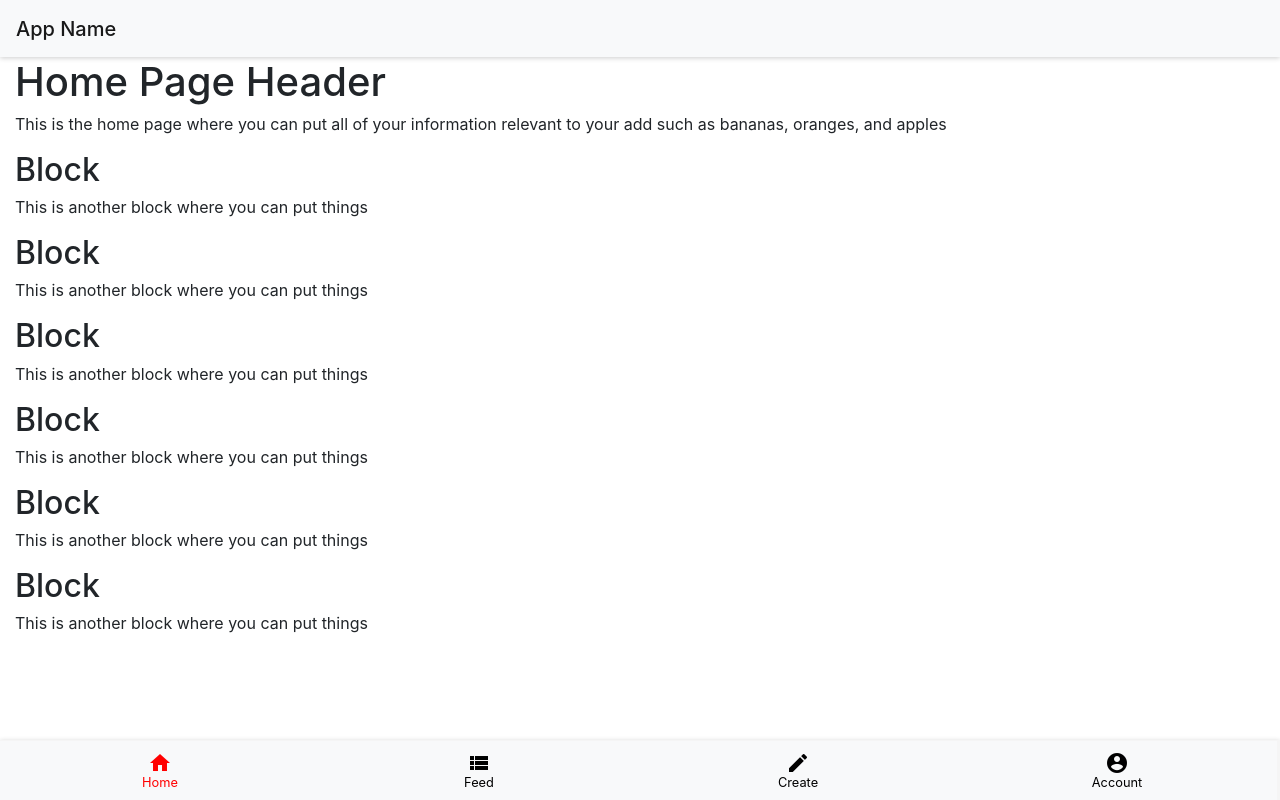
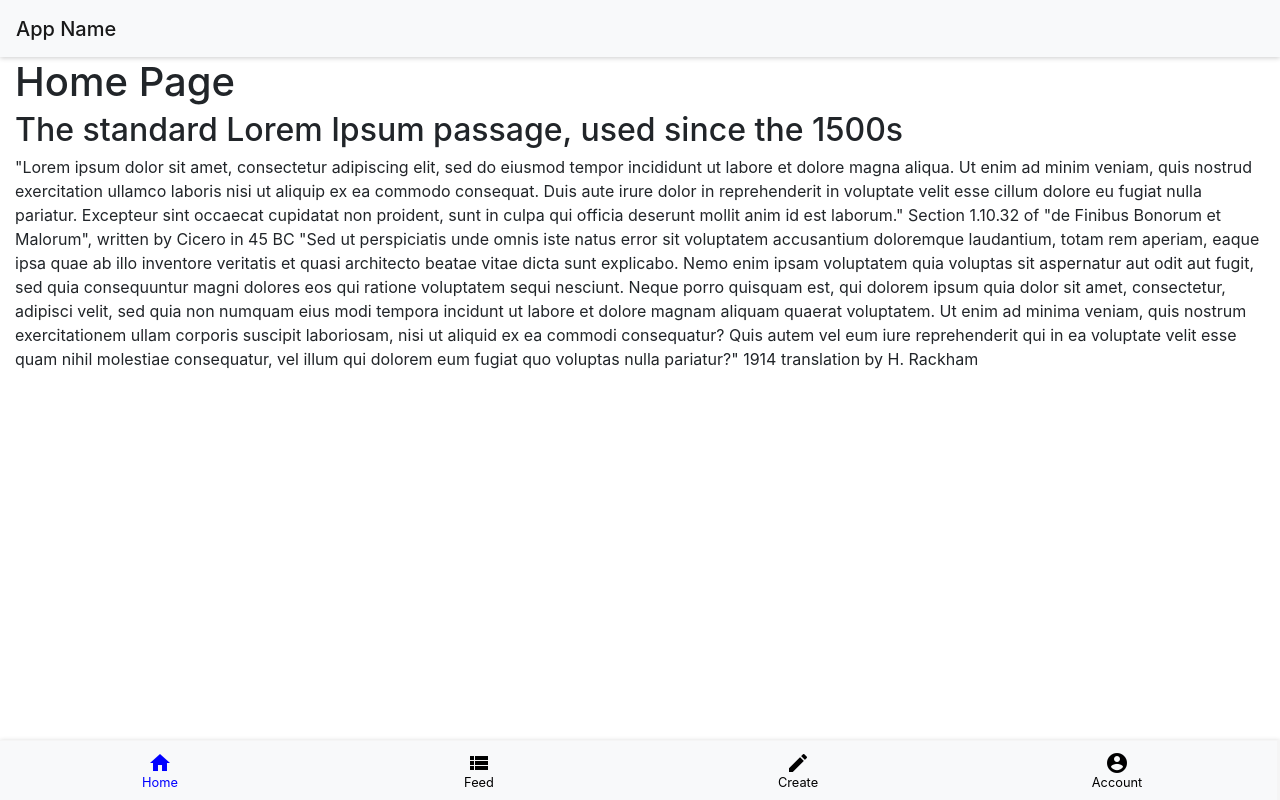
Before and after one commit to ajhenry/Bootstrap4-Bottom-Navbar, a plain HTML site: page index.html in a window 1280 px wide. Drawn offline with nearby package versions, Linux system fonts and the light colour scheme.

Commit message:
Added more example pages

```diff
--- a/css/main.css
+++ b/css/main.css
@@ -2,17 +2,16 @@ html {
   position: relative;
   min-height: 100%;
 }
+
 body {
-  /* Margin bottom by footer height */
-  margin-bottom: 60px;
-  /* Margin top by header height */
+  margin-bottom: 80px;
   margin-top: 60px;
 }
+
 .footer {
     position:fixed;
      bottom: 0;
      width: 100%;
-     /* Set the fixed height of the footer here */
      height: 60px;
      background-color: #f5f5f5;
 
@@ -45,18 +44,12 @@ body {
 
 .selectors button:active{
     border:0;
-    color:#ff0000;
 }
 
 .selectors button:focus{
-    color:#ff0000;
     border:0;
     outline: 0;
     box-shadow: 0 0 0 0px;
-}
-
-.selectors button:hover{
-    color:#ff0000;
 }
 
 .active, .selector-holder{
@@ -72,8 +65,9 @@ body {
     font-size: 0.8rem;
 }
 
-.button-active{
-    color: #ff0000;
+/* Colors of the buttons*/
+.button-active, .selectors button:hover, .selectors button:active, .selectors button:focus{
+    color: #0000ff;
 }
 
 .button-inactive{
--- a/index.html
+++ b/index.html
@@ -24,57 +24,44 @@
 
          <!-- Home page -->
          <div id="page-home" class="active">
+           <h1>Home Page</h1>
             <div class="block">
-               <div id="new-home" class="custom">
-                  <h1>Home Page Header</h1>
-                  <p>This is the home page where you can put all of your information relevant to your add such as bananas, oranges, and apples</p>
-               </div>
-            </div>
-            <div class="block">
-               <div class="default">
-                  <h2>Block</h2>
-                  <p>This is another block where you can put things</p>
-               </div>
-            </div>
-            <div class="block">
-               <div class="default">
-                  <h2>Block</h2>
-                  <p>This is another block where you can put things</p>
-               </div>
-            </div>
-            <div class="block">
-               <div class="default">
-                  <h2>Block</h2>
-                  <p>This is another block where you can put things</p>
-               </div>
-            </div>
-            <div class="block">
-               <div class="default">
-                  <h2>Block</h2>
-                  <p>This is another block where you can put things</p>
-               </div>
-            </div>
-            <div class="block">
-               <div class="default">
-                  <h2>Block</h2>
-                  <p>This is another block where you can put things</p>
-               </div>
-            </div>
-            <div class="block">
-               <div class="default">
-                  <h2>Block</h2>
-                  <p>This is another block where you can put things</p>
-               </div>
+              <h2>The standard Lorem Ipsum passage, used since the 1500s</h2>
+
+              "Lorem ipsum dolor sit amet, consectetur adipiscing elit, sed do eiusmod tempor incididunt ut labore et dolore magna aliqua. Ut enim ad minim veniam, quis nostrud exercitation ullamco laboris nisi ut aliquip ex ea commodo consequat. Duis aute irure dolor in reprehenderit in voluptate velit esse cillum dolore eu fugiat nulla pariatur. Excepteur sint occaecat cupidatat non proident, sunt in culpa qui officia deserunt mollit anim id est laborum."
+              Section 1.10.32 of "de Finibus Bonorum et Malorum", written by Cicero in 45 BC
+
+              "Sed ut perspiciatis unde omnis iste natus error sit voluptatem accusantium doloremque laudantium, totam rem aperiam, eaque ipsa quae ab illo inventore veritatis et quasi architecto beatae vitae dicta sunt explicabo. Nemo enim ipsam voluptatem quia voluptas sit aspernatur aut odit aut fugit, sed quia consequuntur magni dolores eos qui ratione voluptatem sequi nesciunt. Neque porro quisquam est, qui dolorem ipsum quia dolor sit amet, consectetur, adipisci velit, sed quia non numquam eius modi tempora incidunt ut labore et dolore magnam aliquam quaerat voluptatem. Ut enim ad minima veniam, quis nostrum exercitationem ullam corporis suscipit laboriosam, nisi ut aliquid ex ea commodi consequatur? Quis autem vel eum iure reprehenderit qui in ea voluptate velit esse quam nihil molestiae consequatur, vel illum qui dolorem eum fugiat quo voluptas nulla pariatur?"
+              1914 translation by H. Rackham
             </div>
          </div>
 
          <!-- Feed page -->
          <div id="page-feed" class="inactive">
-           <h2>Feed Page</h2>
+           <h1>Feed Page</h1>
+           <div class="block">
+            <h2>The standard Lorem Ipsum passage, used since the 1500s</h2>
+
+            "Lorem ipsum dolor sit amet, consectetur adipiscing elit, sed do eiusmod tempor incididunt ut labore et dolore magna aliqua. Ut enim ad minim veniam, quis nostrud exercitation ullamco laboris nisi ut aliquip ex ea commodo consequat. Duis aute irure dolor in reprehenderit in voluptate velit esse cillum dolore eu fugiat nulla pariatur. Excepteur sint occaecat cupidatat non proident, sunt in culpa qui officia deserunt mollit anim id est laborum."
+            Section 1.10.32 of "de Finibus Bonorum et Malorum", written by Cicero in 45 BC
+          </div>
+          <div class="block">
+            <h2>The standard Lorem Ipsum passage</h2>
+
+            "Lorem ipsum dolor sit amet, consectetur adipiscing elit, sed do eiusmod tempor incididunt ut labore et dolore magna aliqua. Ut enim ad minim veniam, quis nostrud exercitation ullamco laboris nisi ut aliquip ex ea commodo consequat. Duis aute irure dolor in reprehenderit in voluptate velit esse cillum dolore eu fugiat nulla pariatur. Excepteur sint occaecat cupidatat non proident, sunt in culpa qui officia deserunt mollit anim id est laborum."
+            Section 1.10.32 of "de Finibus Bonorum et Malorum", written by Cicero in 45 BC
+          </div>
+          <div class="block">
+            <h2>The standard Lorem Ipsum passage</h2>
+
+            "Lorem ipsum dolor sit amet, consectetur adipiscing elit, sed do eiusmod tempor incididunt ut labore et dolore magna aliqua. Ut enim ad minim veniam, quis nostrud exercitation ullamco laboris nisi ut aliquip ex ea commodo consequat. Duis aute irure dolor in reprehenderit in voluptate velit esse cillum dolore eu fugiat nulla pariatur. Excepteur sint occaecat cupidatat non proident, sunt in culpa qui officia deserunt mollit anim id est laborum."
+            Section 1.10.32 of "de Finibus Bonorum et Malorum", written by Cicero in 45 BC
+          </div>
          </div>
 
          <!-- Create page -->
          <div id="page-create" class="inactive">
+           <h1>Create Page</h1>
             <form>
                <div class="form-row">
                   <div class="form-group col-md-6">
@@ -122,6 +109,12 @@
          <!-- Account page -->
          <div id="page-account" class="inactive">
             <h2>Account Page</h2>
+            <div class="block">
+              <h2>The standard Lorem Ipsum passage</h2>
+
+              "Lorem ipsum dolor sit amet, consectetur adipiscing elit, sed do eiusmod tempor incididunt ut labore et dolore magna aliqua. Ut enim ad minim veniam, quis nostrud exercitation ullamco laboris nisi ut aliquip ex ea commodo consequat. Duis aute irure dolor in reprehenderit in voluptate velit esse cillum dolore eu fugiat nulla pariatur. Excepteur sint occaecat cupidatat non proident, sunt in culpa qui officia deserunt mollit anim id est laborum."
+              Section 1.10.32 of "de Finibus Bonorum et Malorum", written by Cicero in 45 BC
+            </div>
          </div>
       </div>
 
@@ -158,49 +151,7 @@
       <script src="https://code.jquery.com/jquery-3.2.1.slim.min.js" integrity="sha384-KJ3o2DKtIkvYIK3UENzmM7KCkRr/rE9/Qpg6aAZGJwFDMVNA/GpGFF93hXpG5KkN" crossorigin="anonymous"></script>
       <script src="https://cdnjs.cloudflare.com/ajax/libs/popper.js/1.11.0/umd/popper.min.js" integrity="sha384-b/U6ypiBEHpOf/4+1nzFpr53nxSS+GLCkfwBdFNTxtclqqenISfwAzpKaMNFNmj4" crossorigin="anonymous"></script>
       <script src="https://maxcdn.bootstrapcdn.com/bootstrap/4.0.0-beta/js/bootstrap.min.js" integrity="sha384-h0AbiXch4ZDo7tp9hKZ4TsHbi047NrKGLO3SEJAg45jXxnGIfYzk4Si90RDIqNm1" crossorigin="anonymous"></script>
-      <script type="text/javascript">
-         //Global variable for starting page
-         var currentPageId = "page-home";
-         var currentSelectorId = "home";
-         //Function for getting the button ids
-         function getButtons(){
-             //List of button ids
-             var list = ["home", "feed", "create", "account"];
-             return list;
-         }
-         //Make sure the window is loaded before we add listeners
-         window.onload = function(){
-           var pageIdList = getButtons();
-           //Add an event listener to each button
-           pageIdList.forEach(function(page){
-             document.getElementById(page).addEventListener("click", changePage, false);
-           });
-         }
-
-         function changePage(){
-           var currentSelector = document.getElementById(currentSelectorId);
-           var currentPage = document.getElementById(currentPageId);
-           var pageId = "page-"+this.id;
-           var page = document.getElementById(pageId);
-           var pageSelector = document.getElementById(this.id);
-           if(page.classList.contains("active")){
-             return;
-           }
-
-           currentSelector.classList.remove("button-active");
-           currentSelector.classList.add("button-inactive");
-           currentPage.classList.remove("active");
-           currentPage.classList.add("inactive");
-
-           pageSelector.classList.remove("button-inactive");
-           pageSelector.classList.add("button-active");
-
-           page.classList.remove("inactive");
-           page.classList.add("active");
-
-           currentSelectorId = this.id;
-           currentPageId = pageId;
-         }
-      </script>
+      <!-- JS needed for this page -->
+      <script src="js/main.js"></script>
    </body>
 </html>
--- /dev/null
+++ b/js/main.js
@@ -0,0 +1,45 @@
+//Global variable for starting page
+var currentPageId = "page-home";
+var currentSelectorId = "home";
+
+//Function for getting the button ids
+function getButtons(){
+    //List of button ids
+    var list = ["home", "feed", "create", "account"];
+    return list;
+}
+
+//Make sure the window is loaded before we add listeners
+window.onload = function(){
+    var pageIdList = getButtons();
+    //Add an event listener to each button
+    pageIdList.forEach(function(page){
+        document.getElementById(page).addEventListener("click", changePage, false);
+    });
+}
+
+function changePage(){
+    var currentSelector = document.getElementById(currentSelectorId);
+    var currentPage = document.getElementById(currentPageId);
+    var pageId = "page-"+this.id;
+    var page = document.getElementById(pageId);
+    var pageSelector = document.getElementById(this.id);
+
+    if(page.classList.contains("active")){
+        return;
+    }
+
+    currentSelector.classList.remove("button-active");
+    currentSelector.classList.add("button-inactive");
+    currentPage.classList.remove("active");
+    currentPage.classList.add("inactive");
+
+    pageSelector.classList.remove("button-inactive");
+    pageSelector.classList.add("button-active");
+
+    page.classList.remove("inactive");
+    page.classList.add("active");
+
+    currentSelectorId = this.id;
+    currentPageId = pageId;
+}
```
